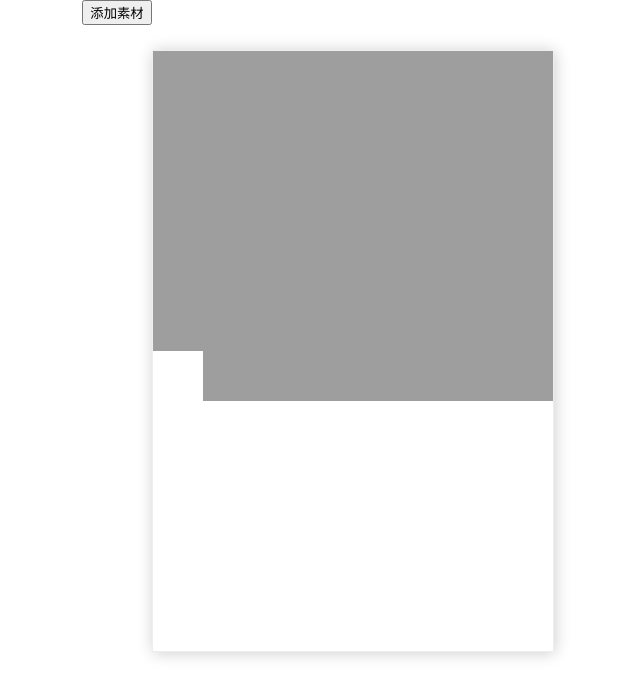
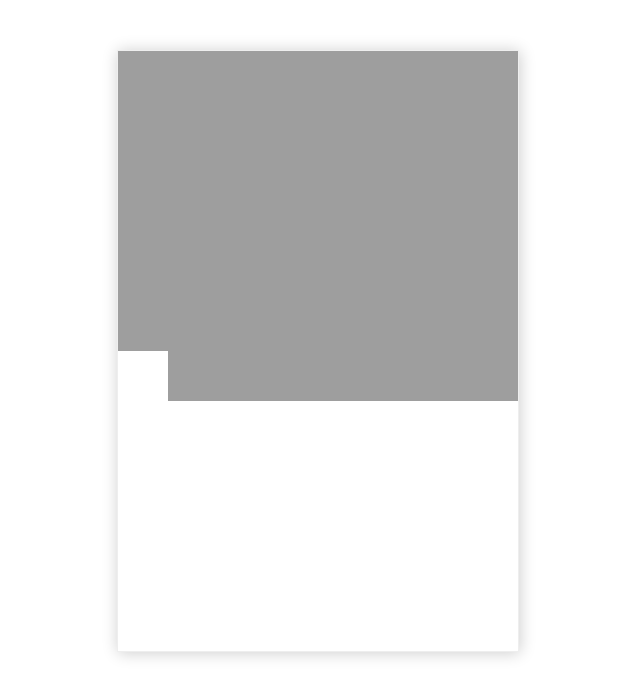
Before and after one commit to hhzzcc/editor, a Vue app: page / in a window 1280 px wide. Shown: the top 696 px of the page, without its empty margins (322-962 px from the left). Built offline with nearby package versions, Linux system fonts and the light colour scheme.

Commit message:
feat: 上传静态资源

```diff
--- a/src/views/home/index.vue
+++ b/src/views/home/index.vue
@@ -1,7 +1,7 @@
 <template>
     <div class="home-view">
         <div>
-            <button @click="handleAddMesh">添加素材</button>
+            <!-- <button @click="handleAddMesh">添加素材</button> -->
         </div>
         <div class="home-view__editor" ref="parent" />
     </div>
--- a/vue.config.js
+++ b/vue.config.js
@@ -1,4 +1,5 @@
 const { defineConfig } = require("@vue/cli-service");
 module.exports = defineConfig({
-  transpileDependencies: true,
+    publicPath: "./",
+    transpileDependencies: true
 });
```
Also changed, not shown: 8 other files (tests, documents, lock files or other folders).
